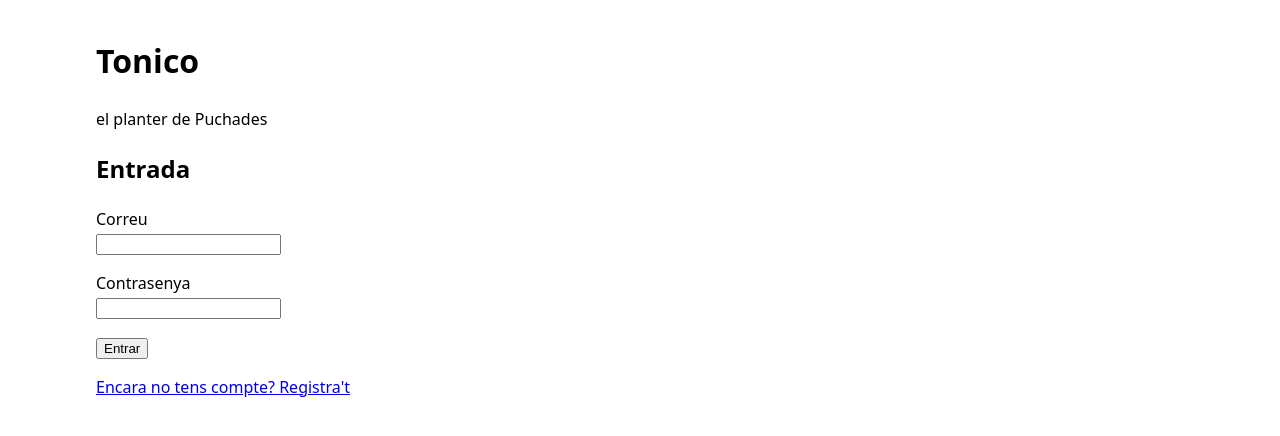
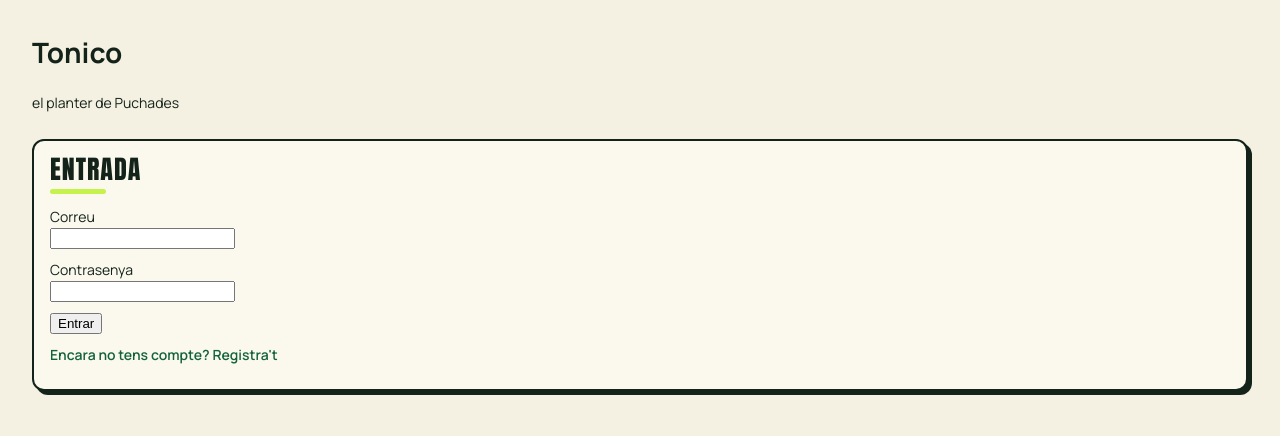
Before and after one commit to miquelmatoses/tonico, a website: page public/index.html in a window 1280 px wide. Drawn offline with Linux system fonts and the light colour scheme.

Commit message:
Disseny (1/3): tokens de Claude Design + base, secció i navegació
Capa de tokens (paleta, tipografies Anton/Manrope, escala d'espaiat, radis,
ombres dures) extreta del projecte «Redisseny complet Tonico»; cap maqueta
copiada. Vestix els patrons 1 (secció) i 8 (navegació) sense tocar el DOM.

Co-Authored-By: Claude Opus 4.8 <noreply@anthropic.com>

```diff
--- a/public/estil.css
+++ b/public/estil.css
@@ -1,13 +1,138 @@
-/* Tonico — fitxer de disseny central.
-   Principi 2: sense disseny fins al final. Ací només un reset mínim.
-   A la Fase 11 este fitxer es substituïx per la plantilla i vestix tota
-   l'app de colp, sense tocar l'HTML semàntic. Si una pantalla no s'entén
-   sense CSS, la pantalla està mal feta. */
-:root { color-scheme: light dark; }
+/* Tonico — fitxer de disseny central (ÚNIC).
+   CAPA de disseny sobre l'HTML semàntic existent: tokens + un bloc d'estil per
+   PATRÓ de docs/PATRONS_UI.md. Cap regla ací assumix estructura nova: si el DOM
+   no canvia, això vestix; si una pantalla no s'entén sense CSS, està mal feta.
+   Origen dels tokens: projecte de Claude Design «Redisseny complet Tonico»
+   (Tonico.dc.html) — se n'extrauen paleta, tipografies, escala, radis i ombres;
+   cap maqueta ni marcatge del disseny s'ha copiat. */
+
+@import url('https://fonts.googleapis.com/css2?family=Anton&family=Manrope:wght@400;500;600;700;800&display=swap');
+
+/* ══ TOKENS ══ */
+:root {
+  /* Paleta (del disseny) */
+  --tinta: #14231a;          /* text principal i vores */
+  --paper: #f4f0e2;          /* fons de pàgina */
+  --paper-alt: #fbf8ee;      /* superfície elevada (seccions, taules) */
+  --paper-3: #f0ede1;        /* zebra / capçaleres suaus */
+  --verd-fosc: #0c3a1e;      /* panells foscos */
+  --verd: #12633a;
+  --llima: #c6f24e;          /* accent */
+  --verd-clar: #eafff0;      /* text sobre fosc */
+  --verd-suau: #9fd0af;      /* text secundari sobre fosc */
+  --gris: #5a6b60;           /* text apagat (AA sobre paper: ~5:1) */
+  --vora-suau: #cdd6cf;
+  --roig: #e5484d;
+  --roig-fosc: #a8262a;      /* variant AA per a text sobre paper */
+  --groc: #f2b705;
+  --blau: #4aa8e0;
+  --ok: #1a7d3d;
+
+  /* Tipografia */
+  --font-titol: 'Anton', system-ui, sans-serif;
+  --font: 'Manrope', system-ui, sans-serif;
+  --mono: ui-monospace, SFMono-Regular, Menlo, monospace;
+  --t-10: 10px; --t-11: 11px; --t-12: 12px; --t-13: 13px; --t-14: 14px;
+  --t-15: 15px; --t-18: 18px; --t-20: 20px; --t-26: 26px; --t-30: 30px;
+
+  /* Escala d'espaiat */
+  --e-1: 4px;  --e-2: 6px;  --e-3: 8px;  --e-4: 10px; --e-5: 12px;
+  --e-6: 14px; --e-7: 16px; --e-8: 18px; --e-9: 22px; --e-10: 28px;
+
+  /* Radis i ombres dures (segell del disseny) */
+  --r-1: 6px; --r-2: 9px; --r-3: 12px; --r-4: 16px; --r-pill: 999px;
+  --ombra: 3px 3px 0 var(--tinta);
+  --ombra-alta: 4px 4px 0 var(--tinta);
+
+  color-scheme: light;       /* el disseny és una paleta clara; res d'inversió del navegador */
+}
+
+/* ══ BASE ══ */
 * { box-sizing: border-box; }
-body { max-width: 70rem; margin: 0 auto; padding: 1rem; font-family: system-ui, sans-serif; line-height: 1.5; }
-table { border-collapse: collapse; }
-th, td { border: 1px solid; padding: 0.25rem 0.5rem; text-align: left; }
-/* Barra d'àncores fixa de la pàgina única (estructural, no decoratiu) */
-nav#ancores { position: sticky; top: 0; background: Canvas; padding: 0.25rem 0; border-bottom: 1px solid; z-index: 1; }
-section { scroll-margin-top: 3rem; }
+
+body {
+  max-width: 78rem;
+  margin: 0 auto;
+  padding: var(--e-5) var(--e-7) var(--e-10);
+  background: var(--paper);
+  color: var(--tinta);
+  font-family: var(--font);
+  font-size: var(--t-14);
+  line-height: 1.5;
+  /* Densitat alta: les taules són l'ànima. Xifres sempre tabulars. */
+  font-variant-numeric: tabular-nums;
+}
+
+a { color: var(--verd); text-decoration: none; font-weight: 600; }
+a:hover { color: var(--ok); text-decoration: underline; }
+::selection { background: var(--llima); color: var(--verd-fosc); }
+
+:where(a, button, input, select, summary):focus-visible {
+  outline: 3px solid var(--verd-fosc);
+  outline-offset: 2px;
+}
+
+/* ══ PATRÓ 1 · SECCIÓ ══ */
+main { display: flex; flex-direction: column; gap: var(--e-7); }
+
+section {
+  scroll-margin-top: 4.5rem;
+  background: var(--paper-alt);
+  border: 2px solid var(--tinta);
+  border-radius: var(--r-3);
+  box-shadow: var(--ombra-alta);
+  padding: var(--e-6) var(--e-7);
+}
+/* Subsecció: mateixa família, sense doble marc ni doble ombra. */
+section section {
+  box-shadow: none;
+  border-width: 0 0 0 3px;
+  border-radius: 0;
+  border-color: var(--llima);
+  background: none;
+  padding: 0 0 0 var(--e-5);
+  margin: var(--e-7) 0 0;
+}
+
+h2, h3 {
+  font-family: var(--font-titol);
+  font-weight: 400;
+  text-transform: uppercase;
+  letter-spacing: 1px;
+  line-height: 1.1;
+  margin: 0 0 var(--e-5);
+}
+h2 { font-size: var(--t-26); }
+h2::after {                                   /* subratllat de marca */
+  content: ''; display: block;
+  width: 3.5rem; height: 5px; margin-top: var(--e-2);
+  background: var(--llima); border-radius: var(--r-pill);
+}
+h3 { font-size: var(--t-15); letter-spacing: .5px; color: var(--verd-fosc); }
+
+p { margin: 0 0 var(--e-4); }
+.cos { display: block; }
+
+/* ══ NAVEGACIÓ (barra d'àncores) ══ */
+nav#ancores {
+  position: sticky; top: 0; z-index: 10;
+  display: flex; flex-wrap: wrap; align-items: center; gap: var(--e-3);
+  margin: 0 0 var(--e-7);
+  padding: var(--e-3) var(--e-5);
+  background: var(--verd-fosc);
+  border: 2px solid var(--tinta);
+  border-radius: var(--r-3);
+  box-shadow: var(--ombra);
+  font-size: var(--t-12);
+}
+nav#ancores a {
+  color: var(--verd-clar);
+  text-transform: uppercase;
+  letter-spacing: .5px;
+  font-weight: 800;
+  font-size: var(--t-11);
+  padding: var(--e-1) var(--e-3);
+  border-radius: var(--r-pill);
+}
+nav#ancores a:hover { background: var(--llima); color: var(--verd-fosc); text-decoration: none; }
+nav#ancores select { margin-left: auto; }
```
